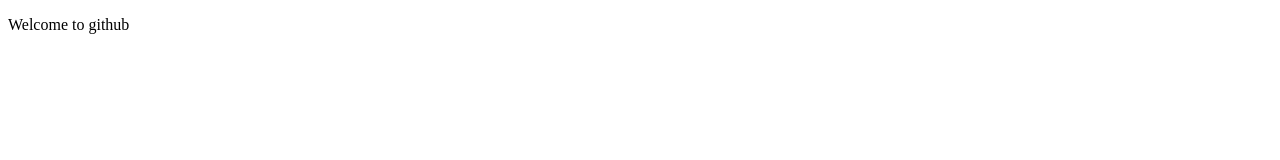
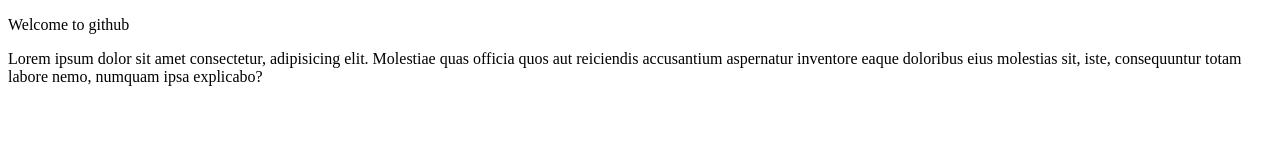
Before and after one commit to aman-code-s/my-first-git-project, a plain HTML site: page index.html in a window 1280 px wide. Drawn offline with Linux system fonts and the light colour scheme.

Commit message:
Add Paragraph

```diff
--- a/index.html
+++ b/index.html
@@ -7,5 +7,6 @@
 </head>
 <body>
     <p>Welcome to github</p>
+    <p>Lorem ipsum dolor sit amet consectetur, adipisicing elit. Molestiae quas officia quos aut reiciendis accusantium aspernatur inventore eaque doloribus eius molestias sit, iste, consequuntur totam labore nemo, numquam ipsa explicabo?</p>
 </body>
 </html>
```
